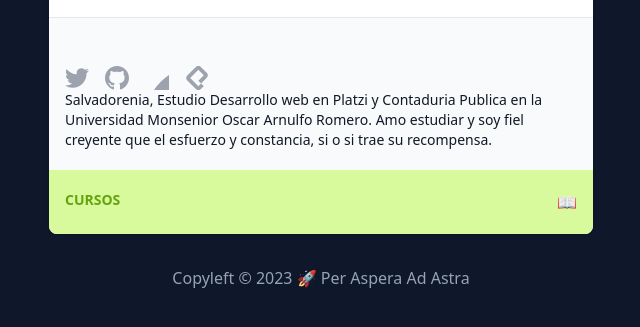
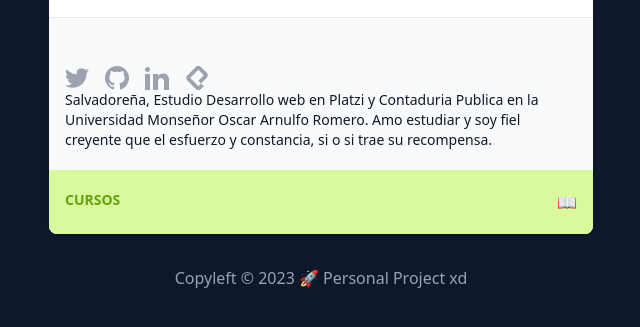
Before and after one commit to yami-normix/webpack-simple-project, a website built with webpack: page public/index.html in a window 1280 px wide. Shown: the part 163-490 px from the top of the page, 319-959 px from the left. Built offline with nearby package versions, Linux system fonts and the light colour scheme.

Commit message:
Agregando otro script

```diff
--- a/package.json
+++ b/package.json
@@ -4,12 +4,15 @@
   "description": "",
   "main": "index.js",
   "scripts": {
-    "test": "echo \"Error: no test specified\" && exit 1"
+    "build": "webpack --mode production",
+    "start": "webpack-dev-server --open --mode development",
+    "deploy": "gh-pages -d dist"
   },
   "keywords": [],
   "author": "",
   "license": "ISC",
   "devDependencies": {
+    "gh": "^1.13.9",
     "webpack": "^5.80.0",
     "webpack-cli": "^5.0.1",
     "webpack-dev-server": "^4.13.3"
--- a/public/index.html
+++ b/public/index.html
@@ -105,7 +105,7 @@
     </div>
   </div>
   <div class="flex-block max-w-xl p-4 md:pd-8 mx-auto text-center">
-    Copyleft © 2023 🚀 Per Aspera Ad Astra
+    Copyleft © 2023 🚀 Personal Project xd
   </div>
 </body>
 
--- a/src/index.js
+++ b/src/index.js
@@ -9,7 +9,7 @@ const data = {
     name: "Yamileth Diaz",
     nickname: "yami-normix",
     texto: "Learning Web development at @platzi - Accounting at Umoar - #Javascript #Html #CSS #Typescript #Accounting #English",
-    description: "Salvadorenia, Estudio Desarrollo web en Platzi y Contaduria Publica en la Universidad Monsenior Oscar Arnulfo Romero. Amo estudiar y soy fiel creyente que el esfuerzo y constancia, si o si trae su recompensa.",
+    description: "Salvadoreña, Estudio Desarrollo web en Platzi y Contaduria Publica en la Universidad Monseñor Oscar Arnulfo Romero. Amo estudiar y soy fiel creyente que el esfuerzo y constancia, si o si trae su recompensa.",
     avatar: "...",
     social: [
       {
@@ -34,7 +34,7 @@ const data = {
         color: "#4361ee",
         viewBox: '0 0 24 24',
         username: "",
-        path: 'M100.28 448H7.4V148.9h92.88zM53.79 108.1C24.09 108.1 0 83.5 0 53.8a53.79 53.79 0 0 1 107.58 0c0 29.7-24.1 54.3-53.79 54.3zM447.9 448h-92.68V302.4c0-34.7-.7-79.2-48.29-79.2-48.29 0-55.69 37.7-55.69 76.7V448h-92.78V148.9h89.08v40.8h1.3c12.4-23.5 42.69-48.3 87.88-48.3 94 0 111.28 61.9 111.28 142.3V448z',
+        path: 'M4.98 3.5c0 1.381-1.11 2.5-2.48 2.5s-2.48-1.119-2.48-2.5c0-1.38 1.11-2.5 2.48-2.5s2.48 1.12 2.48 2.5zm.02 4.5h-5v16h5v-16zm7.982 0h-4.968v16h4.969v-8.399c0-4.67 6.029-5.052 6.029 0v8.399h4.988v-10.131c0-7.88-8.922-7.593-11.018-3.714v-2.155z',
       },
       {
         name: "platzi",
```
Also changed, not shown: dist/index.html (added), dist/main.js (added), 1 other file.
